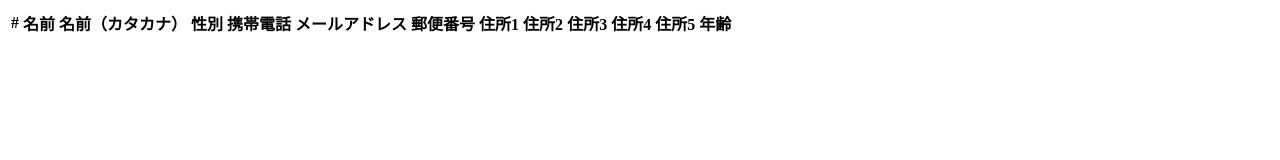
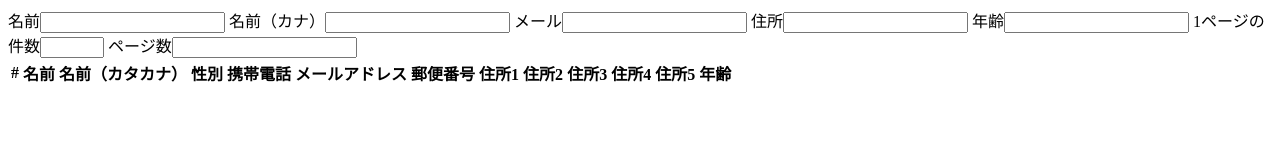
Before and after one commit to kirikak2/ajax_client_sample, a plain HTML site: page index.html in a window 1280 px wide. Drawn offline with nearby package versions, Linux system fonts and the light colour scheme; no server answers.

Commit message:
Support input_form

```diff
--- a/index.html
+++ b/index.html
@@ -4,8 +4,15 @@
     <script src="https://ajax.googleapis.com/ajax/libs/angularjs/1.5.7/angular.min.js"></script>
     <script src="js/list_controller.js"></script>
   </head>
-  <body>
-    <table ng-controller="ListController" ng-init="search()">
+  <body ng-controller="ListController" ng-init="search()">
+    <label>名前<input type="text" name="name" ng-model="searchParams['name']" ng-keyup="search()" /></label>
+    <label>名前（カナ）<input type="text" name="name_kana" ng-model="searchParams['name_kana']" ng-keyup="search()" /></label>
+    <label>メール<input type="text" name="mail" ng-model="searchParams['mail']" ng-keyup="search()" /></label>
+    <label>住所<input type="text" name="address1" ng-model="searchParams['address1']" ng-keyup="search()" /></label>
+    <label>年齢<input type="number" name="age" ng-model="searchParams['age']" ng-keyup="search()" /></label>
+    <label>1ページの件数<input name="per" type="number" min="10" max="500" step="5" ng-model="searchParams['per']" ng-keyup="search()" ng-change="search()" /></label>
+    <label>ページ数<input name="page" type="number" min="1" ng-model="searchParams['page']" ng-keyup="search()" ng-change="search()" /></label>
+    <table>
       <thead>
         <tr>
           <th>#</th>
--- a/js/list_controller.js
+++ b/js/list_controller.js
@@ -2,10 +2,12 @@
 
 var app = angular.module("ajaxSample", [])
 app.controller("ListController", ['$scope', '$http', function($scope, $http){
+  $scope.searchParams = {};
   $scope.search = function(){
     $http({
       method: 'GET',
-      url: 'http://54.199.208.34:3000/addresses.json'
+      url: 'http://54.199.208.34:3000/addresses.json',
+      params: $scope.searchParams,
     }).success(function(data, status, headers, config) {
       $scope.results = data.results;
     })
```
